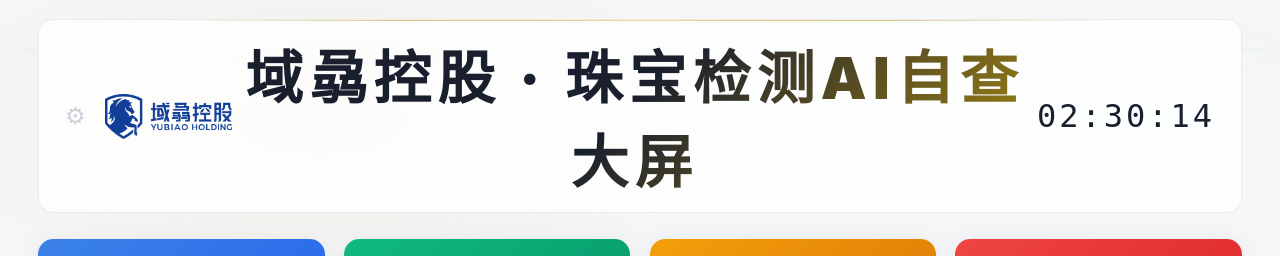
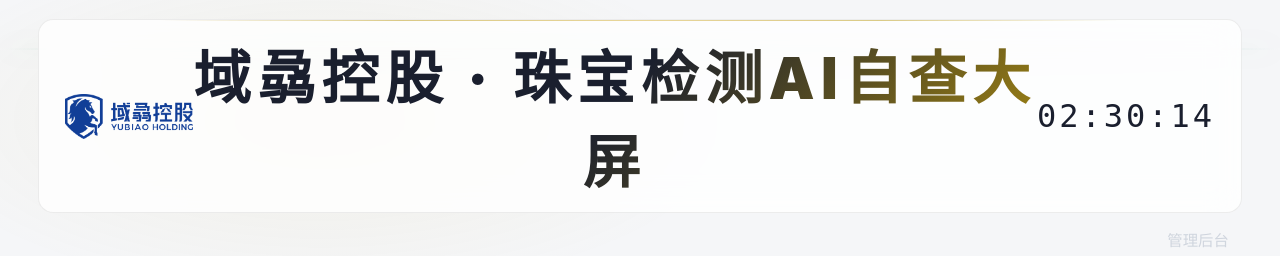
Before and after one commit to stu671053-cpu/jewelry-qc, a Flask app: page / in a window 1280 px wide. Shown: the top 256 px of the page. Run offline with Flask 3, Linux system fonts and the light colour scheme.

Commit message:
管理后台入口移到时间行右下方

```diff
--- a/qc_server/templates/dashboard.html
+++ b/qc_server/templates/dashboard.html
@@ -102,11 +102,12 @@ body::before {
   font-size: 2.5vw; font-weight: 200; letter-spacing: 3px;
   font-variant-numeric: tabular-nums; color: var(--text);
 }
-.nav-btn {
-  font-size: 1.8vw; text-decoration: none; opacity: 0.4;
-  transition: opacity 0.2s; margin-right: 1.5vw; color: var(--text-dim);
+.admin-link {
+  display: block; text-align: right; padding: 0.3vh 1vw 0 0;
+  font-size: 1.2vw; color: var(--text-dim); text-decoration: none; opacity: 0.3;
+  transition: opacity 0.2s;
 }
-.nav-btn:hover { opacity: 1; }
+.admin-link:hover { opacity: 0.8; }
 
 /* ── 告警条 ── */
 .alert-bar {
@@ -212,11 +213,11 @@ tr.new-row { animation: rowIn 0.5s ease-out; }
 <div class="scan-line"></div>
 <div class="container">
   <div class="header">
-    <a href="/admin" class="nav-btn" title="管理后台">⚙</a>
     <img src="/static/logo.png" alt="logo" style="height:3.5vw;width:auto;">
     <div class="header-title">{{ tenant }} · 珠宝检测AI自查大屏</div>
     <div class="clock" id="clock">--:--:--</div>
   </div>
+  <a href="/admin" class="admin-link">管理后台</a>
 
   <div class="alert-bar" id="alert">
     <span class="alert-text" id="alertText"></span>
```
